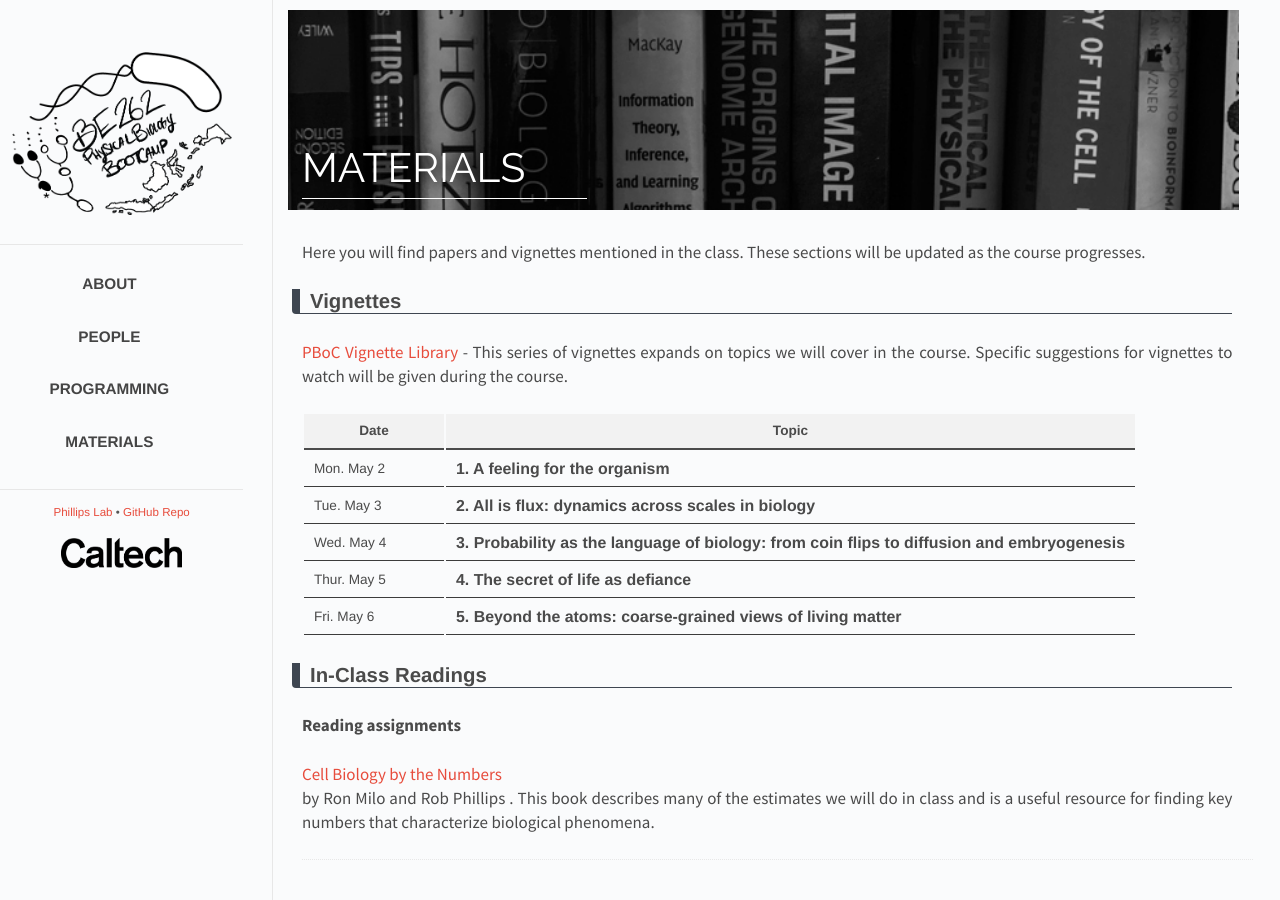
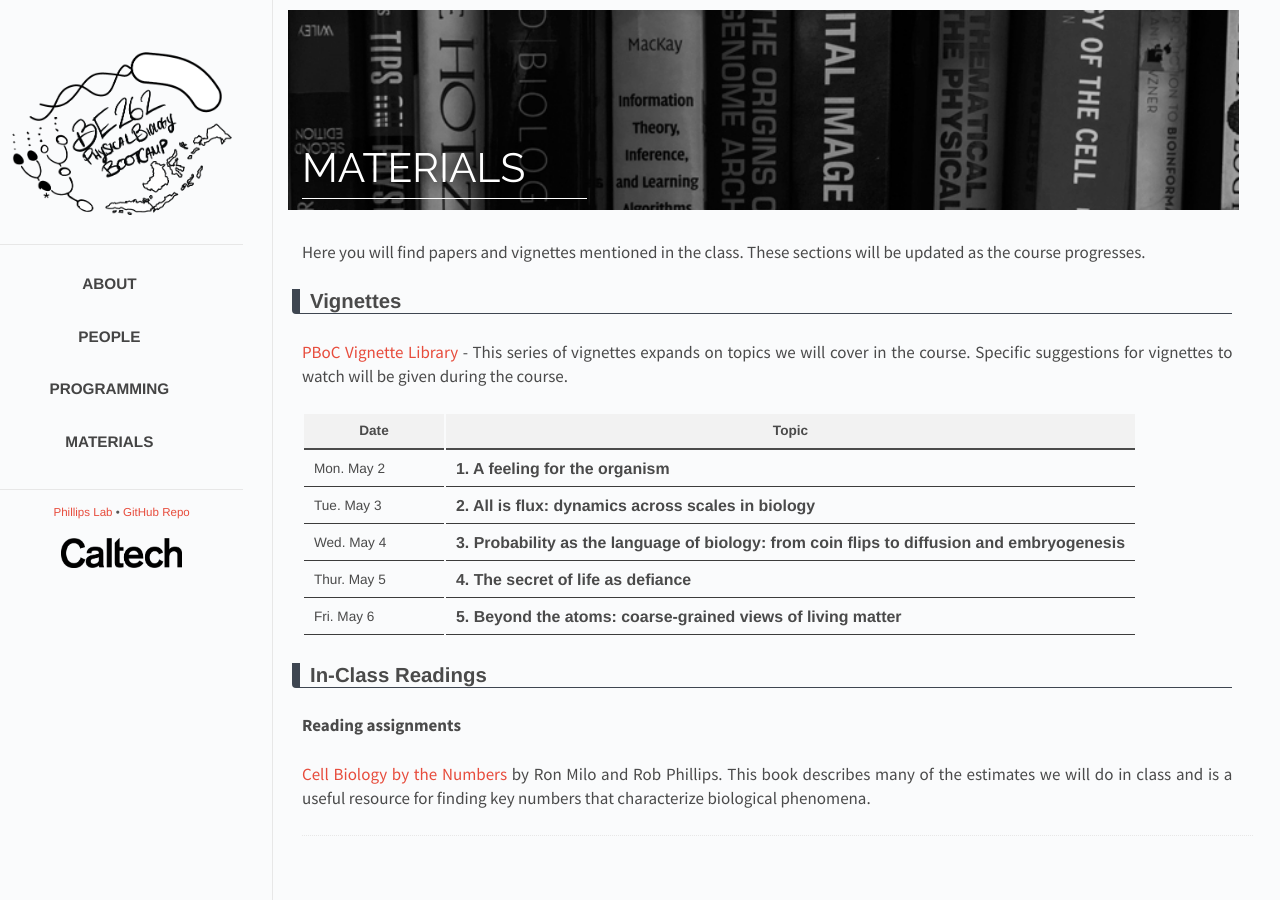
Before and after one commit to RPGroup-PBoC/pboc22_marseille, a Jekyll site: the page built from _posts/2022-01-28-materials.md, in a window 1280 px wide. Built offline with Jekyll 4.4.1, drawn with Linux system fonts in a browser that asks for light colours.

```diff
--- a/_posts/2022-01-28-materials.md
+++ b/_posts/2022-01-28-materials.md
@@ -78,9 +78,9 @@ Here you will find papers and vignettes mentioned in the class. These sections w
 {% if p.link != None %}
 {% assign dir = p.link %}
 {% if p.journal != None %}
-<a href="{{p.link}}" target="_blank">{{p.title}}</a><br/> by {{ p.author }} *{{ p.journal }}* {{ p.volume }}{{ p.number }} {{ p.year }}. {{ p.description }}
+<a href="{{p.link}}" target="_blank">{{p.title}}</a> by {{ p.author }} *{{ p.journal }}* {{ p.volume }}{{ p.number }} {{ p.year }}. {{ p.description }}
 {% else %}
-<a href="{{p.link}}" target="_blank">{{p.title}}</a><br/> by {{ p.author }} {{ p.volume }}{{ p.number }} {{ p.year }}. {{ p.description }}
+<a href="{{p.link}}" target="_blank">{{p.title}}</a> by {{ p.author }}{{ p.volume }}{{ p.number }}{{ p.year }}. {{ p.description }}
 {% endif %}
 {% elsif p.PDF != None %}
 [{{ p.title }}]({{ dir }}{{ p.PDF }}) by {{ p.author }} *{{ p.journal }}* {{ p.volume }}{{ p.number }} {{ p.year }}. {{ p.description }}
```
